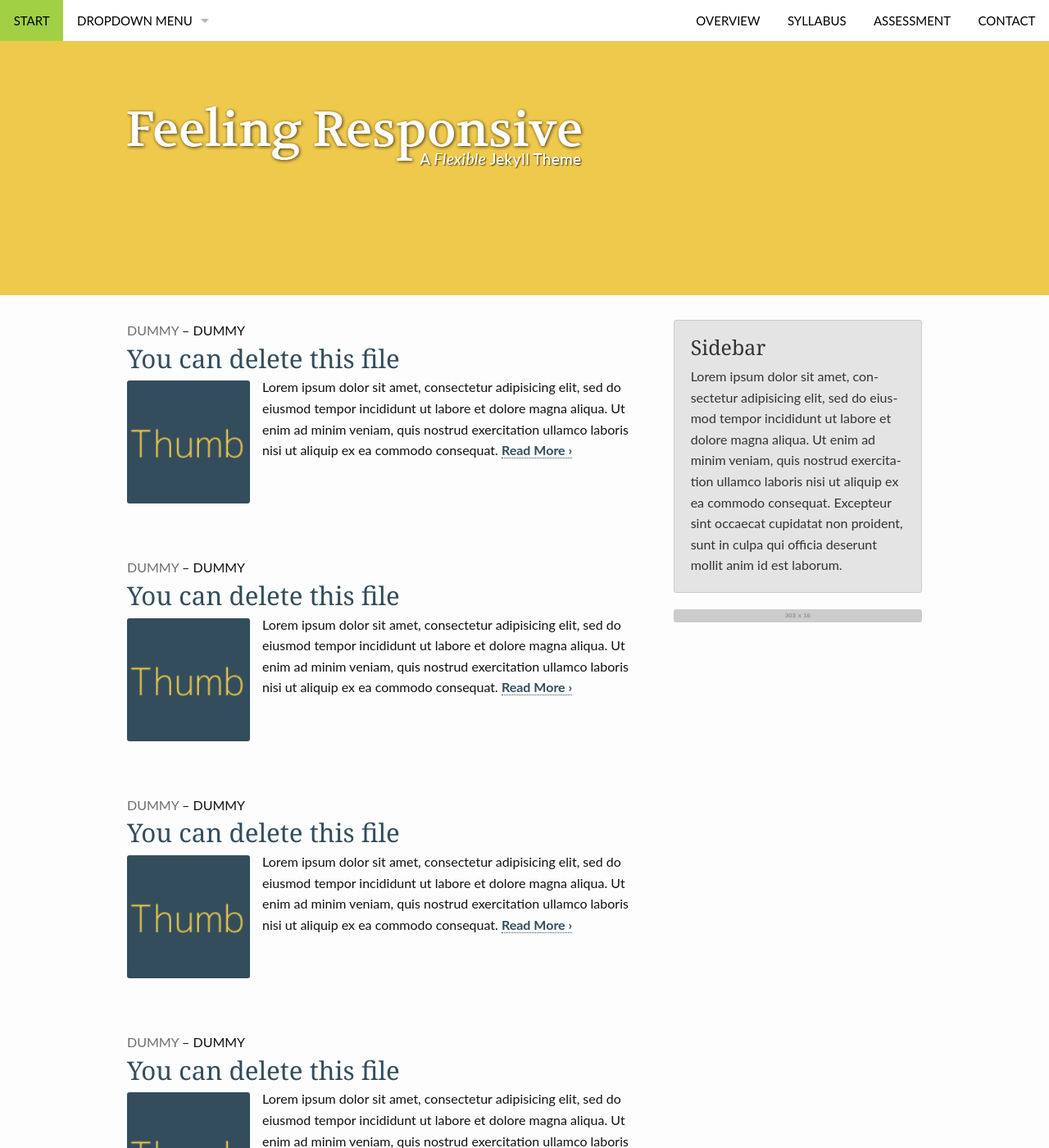
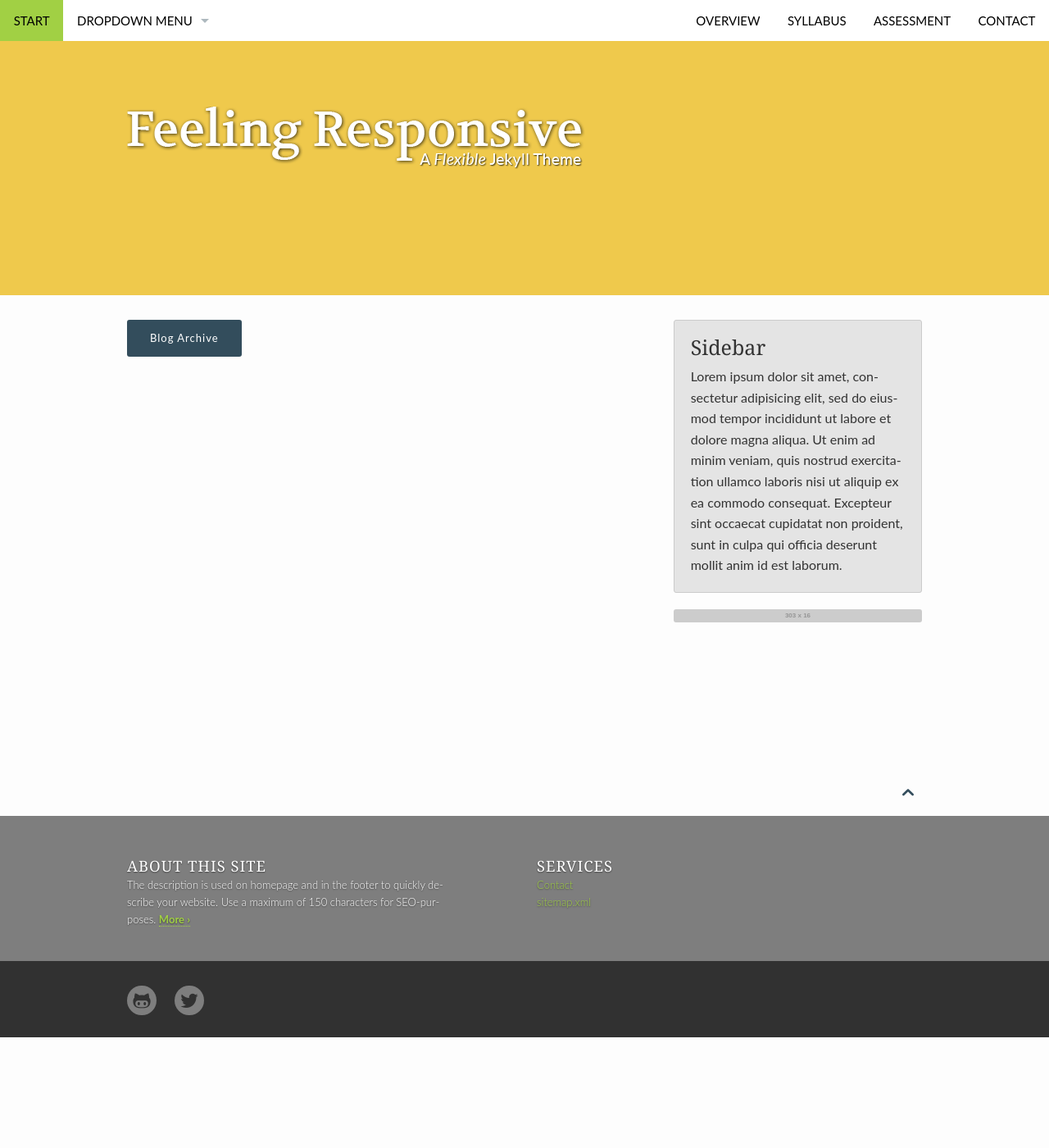
Before and after one commit to edinburghlivinglab/dds, a Jekyll site: the page built from blog/index.html, in a window 1280 px wide and 1400 px high. Shown: the whole window at 82% size. Built offline with Jekyll 4.4.1, drawn with Linux system fonts in a browser that asks for light colours; the list of posts is cut into pages by our own code; some of the changed text lies outside the part shown.

```diff
--- a/_config.yml
+++ b/_config.yml
@@ -68,6 +68,7 @@ exclude:
     - README.md
     - INSTALL.md
     - Makefile
+    - examples
 
 
 # The language setting is used in /includes/header.html for html-settings
--- a/_includes/_footer.html
+++ b/_includes/_footer.html
@@ -59,13 +59,13 @@
 
       <div id="subfooter">
         <nav class="row">
-          <section id="subfooter-left" class="b30 small-12 medium-6 columns credits">
-            <p>
-              Leave some &hearts;
-              for&nbsp;
-              <a href="http://phlow.de" alt="Theme created by Phlow">Phlow</a>
-            </p>
-          </section>
+          <!-- <section id="subfooter-left" class="b30 small-12 medium-6 columns credits"> -->
+          <!--   <p> -->
+          <!--     Leave some &hearts; -->
+          <!--     for&nbsp; -->
+          <!--     <a href="http://phlow.de" alt="Theme created by Phlow">Phlow</a> -->
+          <!--   </p> -->
+          <!-- </section> -->
 
           <section id="subfooter-right" class="small-12 medium-6 columns social-icons">
             <ul class="inline-list">
--- a/_posts/2015-10-10-dummy-delete-me-copy-2.md
+++ /dev/null
@@ -1,35 +0,0 @@
----
-layout: page
-#
-# Content
-#
-subheadline: "Dummy"
-title: "You can delete this file"
-teaser: "Lorem ipsum dolor sit amet, consectetur adipisicing elit, sed do eiusmod tempor incididunt ut labore et dolore magna aliqua. Ut enim ad minim veniam, quis nostrud exercitation ullamco laboris nisi ut aliquip ex ea commodo consequat."
-categories:
-  - dummy
-tags:
-  - dummy
-#
-# Styling
-#
-image:
-  header: ""
-  thumb: "you-can-delete-me-thumb.png"
-  homepage: "you-can-delete-me-homepage.png"
-  caption: "Caption?"
-  url: "http://phlow.de/"
----
-
-
-
- [1]: #
- [2]: #
- [3]: #
- [4]: #
- [5]: #
- [6]: #
- [7]: #
- [8]: #
- [9]: #
- [10]: #
--- a/_posts/2015-10-11-dummy-delete-me-copy-3.md
+++ /dev/null
@@ -1,35 +0,0 @@
----
-layout: page
-#
-# Content
-#
-subheadline: "Dummy"
-title: "You can delete this file"
-teaser: "Lorem ipsum dolor sit amet, consectetur adipisicing elit, sed do eiusmod tempor incididunt ut labore et dolore magna aliqua. Ut enim ad minim veniam, quis nostrud exercitation ullamco laboris nisi ut aliquip ex ea commodo consequat."
-categories:
-  - dummy
-tags:
-  - dummy
-#
-# Styling
-#
-image:
-  header: ""
-  thumb: "you-can-delete-me-thumb.png"
-  homepage: "you-can-delete-me-homepage.png"
-  caption: "Caption?"
-  url: "http://phlow.de/"
----
-
-
-
- [1]: #
- [2]: #
- [3]: #
- [4]: #
- [5]: #
- [6]: #
- [7]: #
- [8]: #
- [9]: #
- [10]: #
--- a/_posts/2015-10-12-dummy-delete-me-copy-5.md
+++ /dev/null
@@ -1,35 +0,0 @@
----
-layout: page
-#
-# Content
-#
-subheadline: "Dummy"
-title: "You can delete this file"
-teaser: "Lorem ipsum dolor sit amet, consectetur adipisicing elit, sed do eiusmod tempor incididunt ut labore et dolore magna aliqua. Ut enim ad minim veniam, quis nostrud exercitation ullamco laboris nisi ut aliquip ex ea commodo consequat."
-categories:
-  - dummy
-tags:
-  - dummy
-#
-# Styling
-#
-image:
-  header: ""
-  thumb: "you-can-delete-me-thumb.png"
-  homepage: "you-can-delete-me-homepage.png"
-  caption: "Caption?"
-  url: "http://phlow.de/"
----
-
-
-
- [1]: #
- [2]: #
- [3]: #
- [4]: #
- [5]: #
- [6]: #
- [7]: #
- [8]: #
- [9]: #
- [10]: #
--- a/_posts/2015-10-13-dummy-delete-me-copy-4.md
+++ /dev/null
@@ -1,35 +0,0 @@
----
-layout: page
-#
-# Content
-#
-subheadline: "Dummy"
-title: "You can delete this file"
-teaser: "Lorem ipsum dolor sit amet, consectetur adipisicing elit, sed do eiusmod tempor incididunt ut labore et dolore magna aliqua. Ut enim ad minim veniam, quis nostrud exercitation ullamco laboris nisi ut aliquip ex ea commodo consequat."
-categories:
-  - dummy
-tags:
-  - dummy
-#
-# Styling
-#
-image:
-  header: ""
-  thumb: "you-can-delete-me-thumb.png"
-  homepage: "you-can-delete-me-homepage.png"
-  caption: "Caption?"
-  url: "http://phlow.de/"
----
-
-
-
- [1]: #
- [2]: #
- [3]: #
- [4]: #
- [5]: #
- [6]: #
- [7]: #
- [8]: #
- [9]: #
- [10]: #
--- a/_posts/2015-10-15-dummy-delete-me.md
+++ /dev/null
@@ -1,35 +0,0 @@
----
-layout: page
-#
-# Content
-#
-subheadline: "Dummy"
-title: "You can delete this file"
-teaser: "Lorem ipsum dolor sit amet, consectetur adipisicing elit, sed do eiusmod tempor incididunt ut labore et dolore magna aliqua. Ut enim ad minim veniam, quis nostrud exercitation ullamco laboris nisi ut aliquip ex ea commodo consequat."
-categories:
-  - dummy
-tags:
-  - dummy
-#
-# Styling
-#
-image:
-  header: ""
-  thumb: "you-can-delete-me-thumb.png"
-  homepage: "you-can-delete-me-homepage.png"
-  caption: "Caption?"
-  url: "http://phlow.de/"
----
-
-
-
- [1]: #
- [2]: #
- [3]: #
- [4]: #
- [5]: #
- [6]: #
- [7]: #
- [8]: #
- [9]: #
- [10]: #
```
Also changed, not shown: pages/pages-root-folder/index.md (+59 -21 lines).
